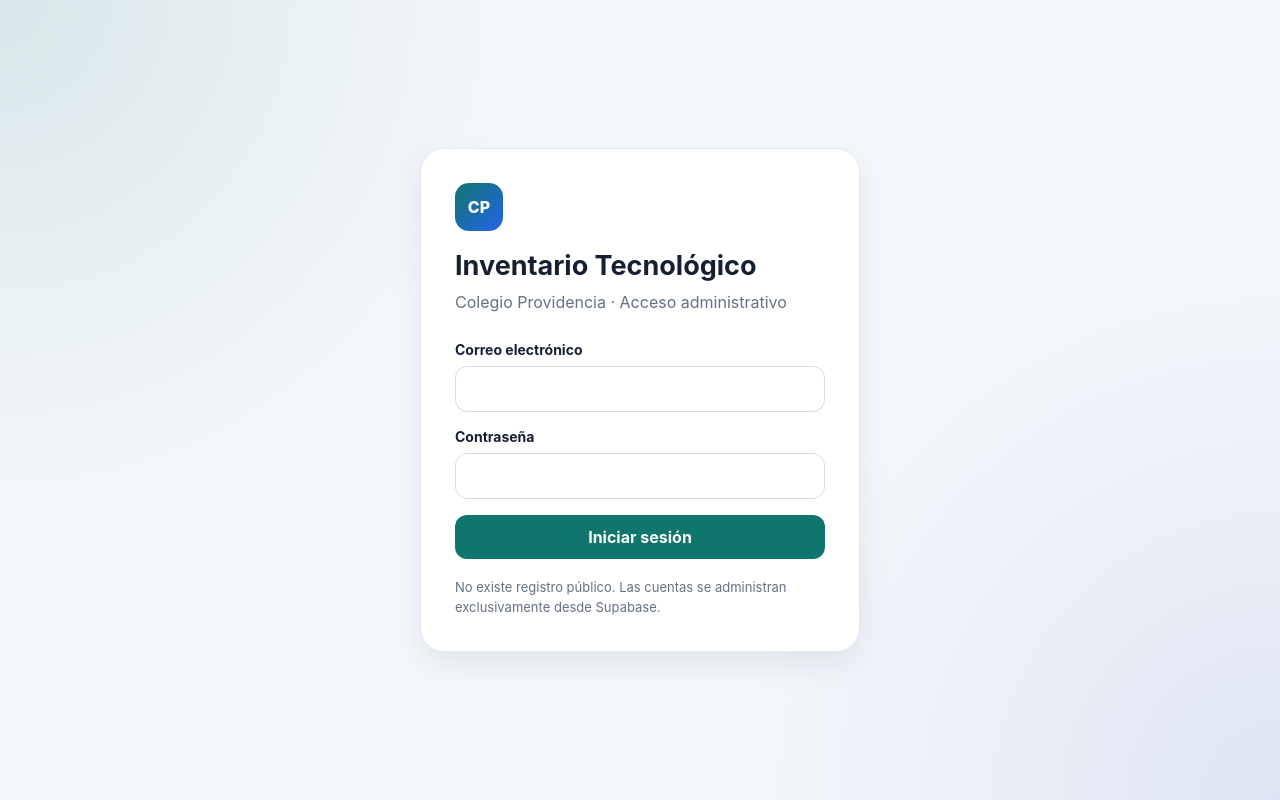
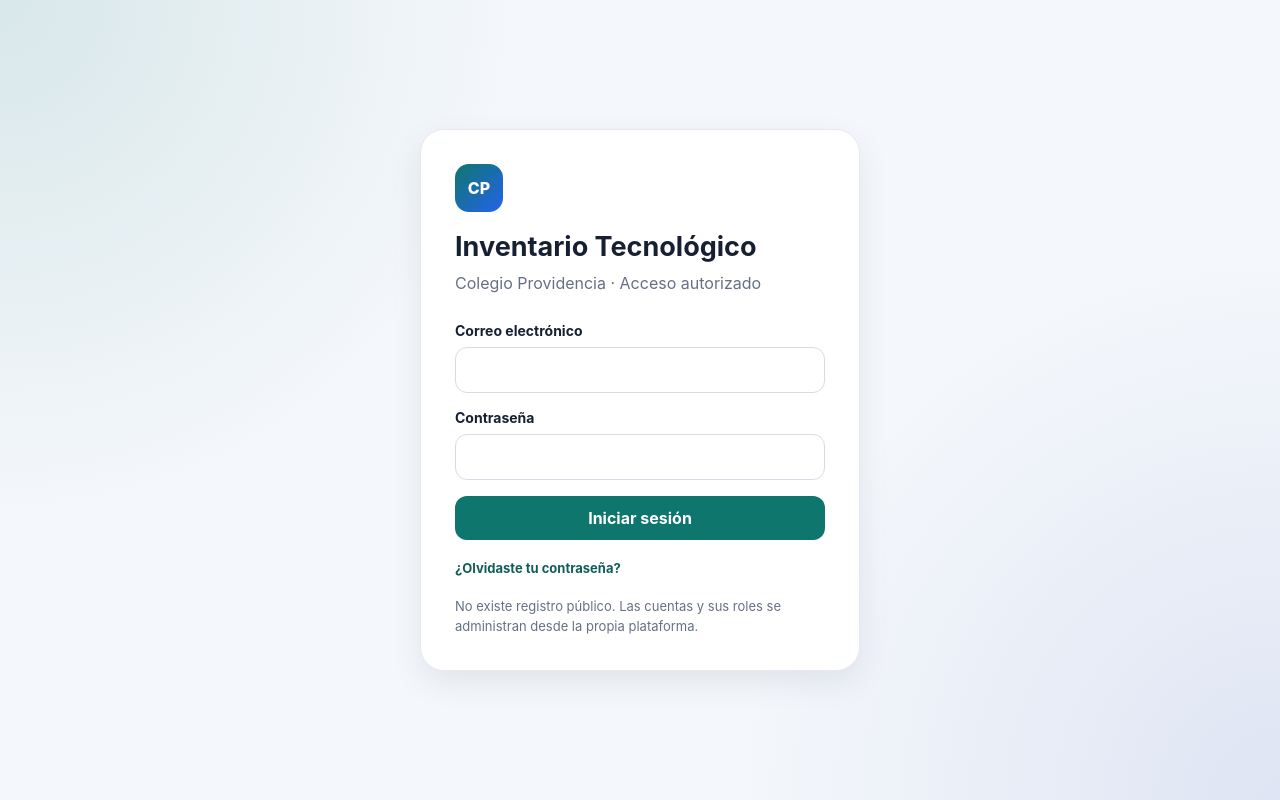
Before and after one commit to innova-space-edu/Inventario-Colegio-Providencia, a Next.js app: page /login in a window 1280 px wide. Built offline with nearby package versions, Linux system fonts and the light colour scheme.

Commit message:
feat: add password recovery entry point

```diff
--- a/app/login/page.tsx
+++ b/app/login/page.tsx
@@ -1,27 +1,31 @@
+import Link from "next/link";
 import { login } from "./actions";
 
 type LoginPageProps = {
-  searchParams: Promise<{ error?: string }>;
+  searchParams: Promise<{ error?: string; password?: string }>;
 };
 
 const messages: Record<string, string> = {
   missing: "Ingresa correo y contraseña.",
   invalid: "Correo o contraseña incorrectos.",
-  unauthorized: "La cuenta no está autorizada para administrar este inventario.",
+  unauthorized: "La cuenta está desactivada o no está autorizada para ingresar.",
+  no_role: "La cuenta existe, pero todavía no tiene un rol activo asignado.",
 };
 
 export default async function LoginPage({ searchParams }: LoginPageProps) {
   const params = await searchParams;
   const error = params.error ? messages[params.error] : undefined;
+  const passwordUpdated = params.password === "updated";
 
   return (
     <main className="auth-page">
       <section className="auth-card">
         <div className="brand-mark">CP</div>
         <h1>Inventario Tecnológico</h1>
-        <p>Colegio Providencia · Acceso administrativo</p>
+        <p>Colegio Providencia · Acceso autorizado</p>
 
         {error ? <div className="error-box">{error}</div> : null}
+        {passwordUpdated ? <div className="success-box">Contraseña actualizada correctamente. Ya puedes iniciar sesión.</div> : null}
 
         <form action={login}>
           <div className="form-field">
@@ -35,7 +39,8 @@ export default async function LoginPage({ searchParams }: LoginPageProps) {
           <button className="primary-button" type="submit">Iniciar sesión</button>
         </form>
 
-        <p className="auth-note">No existe registro público. Las cuentas se administran exclusivamente desde Supabase.</p>
+        <p className="auth-note"><Link className="table-link" href="/recuperar-clave">¿Olvidaste tu contraseña?</Link></p>
+        <p className="auth-note">No existe registro público. Las cuentas y sus roles se administran desde la propia plataforma.</p>
       </section>
     </main>
   );
```
